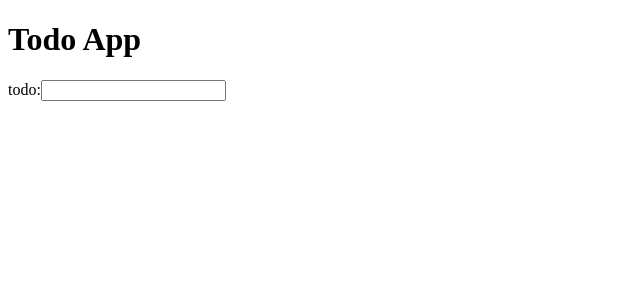
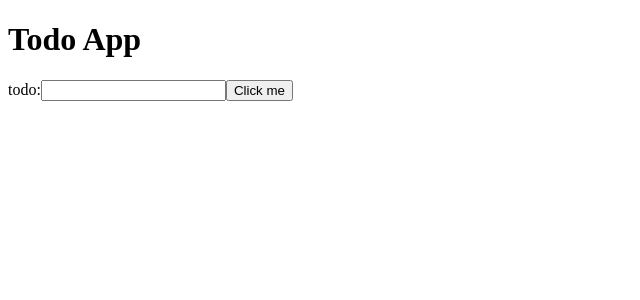
Before and after one commit to h-isobuchi/react-todo, a React (Create React App) app: page / in a window 1280 px wide. Shown: the top 300 px of the page, without its empty margins (0-640 px from the left). Built offline with nearby package versions, Linux system fonts and the light colour scheme.

Commit message:
Place a temporary button

```diff
--- a/src/Form.js
+++ b/src/Form.js
@@ -1,12 +1,21 @@
 import React from 'react'
 
-function Form() {
+class Form extends React.Component {
+    handleClick = () => {
+        console.log("Click");
+    }
+
+    render() {
         return (
             <React.Fragment>
                 <label>todo:</label>
                 <input type="text" className="todoform" />
+                <button onClick={() => this.handleClick()}>
+                  Click me
+                </button>
             </React.Fragment>
         );
     }
+}
 
 export default Form;
```
Lines whose indentation alone changed are shown as unchanged.
